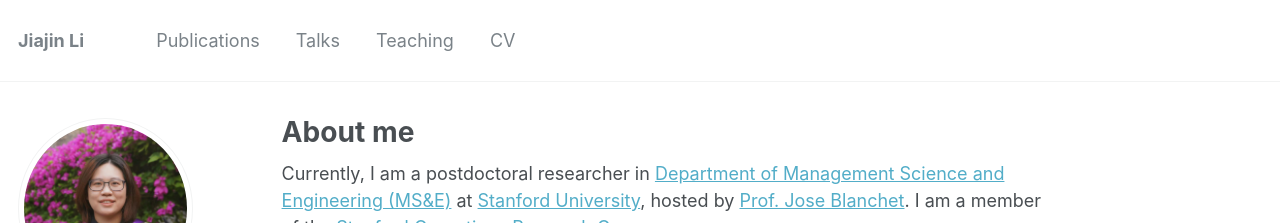
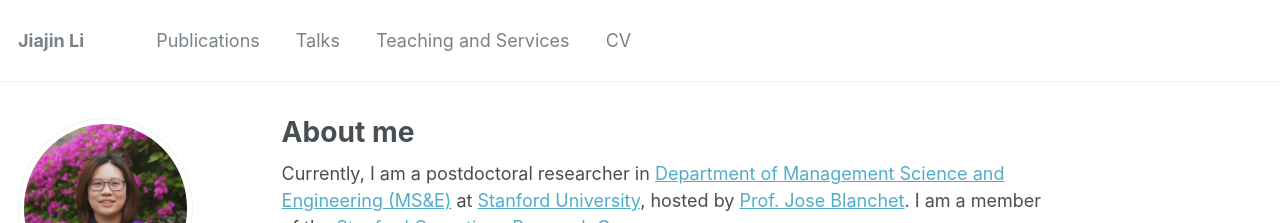
Before and after one commit to gerrili1996/gerrili1996.github.io, a Jekyll site: the page built from _pages/about.md, in a window 1280 px wide and 1297 px high. Shown: the top 223 px of the window. Built offline with Jekyll 4.4.1, drawn with Linux system fonts in a browser that asks for light colours.

Commit message:
update teaching

```diff
--- a/_data/navigation.yml
+++ b/_data/navigation.yml
@@ -6,7 +6,7 @@ main:
   - title: "Talks"
     url: /talks/
 
-  - title: "Teaching"
+  - title: "Teaching and Services"
     url: /teaching/
 
 #  - title: "Portfolio"
```
